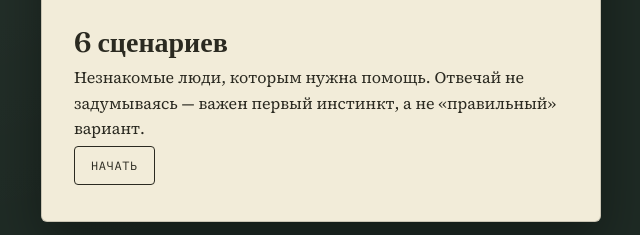
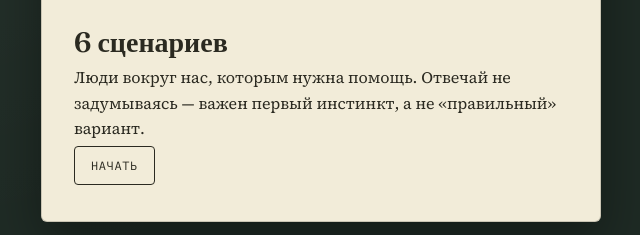
Before and after one commit to yurets72/prizvan, a plain HTML site: page index.html in a window 1280 px wide. Shown: the part 330-565 px from the top of the page, 319-959 px from the left. Drawn offline with Linux system fonts and the light colour scheme.

Commit message:
Update description text in renderIntro function

```diff
--- a/index.html
+++ b/index.html
@@ -249,7 +249,7 @@ function renderTicks(){
 function renderIntro(){
   renderTicks();
   var h = '<h1>6 сценариев</h1>';
-  h += '<p class="desc">Незнакомые люди, которым нужна помощь. Отвечай не задумываясь — важен первый инстинкт, а не «правильный» вариант.</p>';
+  h += '<p class="desc">Люди вокруг нас, которым нужна помощь. Отвечай не задумываясь — важен первый инстинкт, а не «правильный» вариант.</p>';
   h += '<div class="actions"><button type="button" class="btn" id="start">Начать</button></div>';
   document.getElementById('body').innerHTML = h;
   document.getElementById('start').addEventListener('click', function(){ transitionTo(renderQ); });
```
